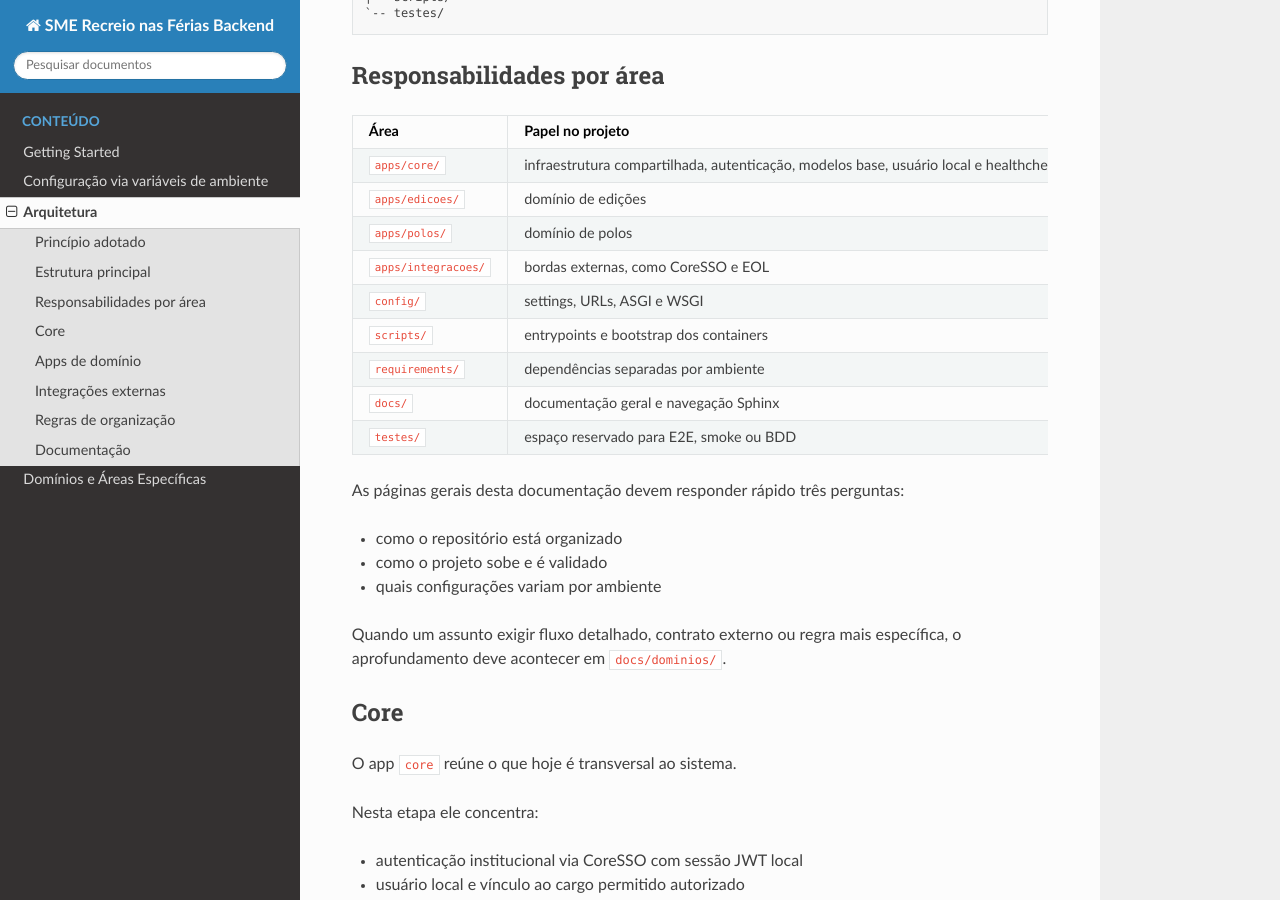
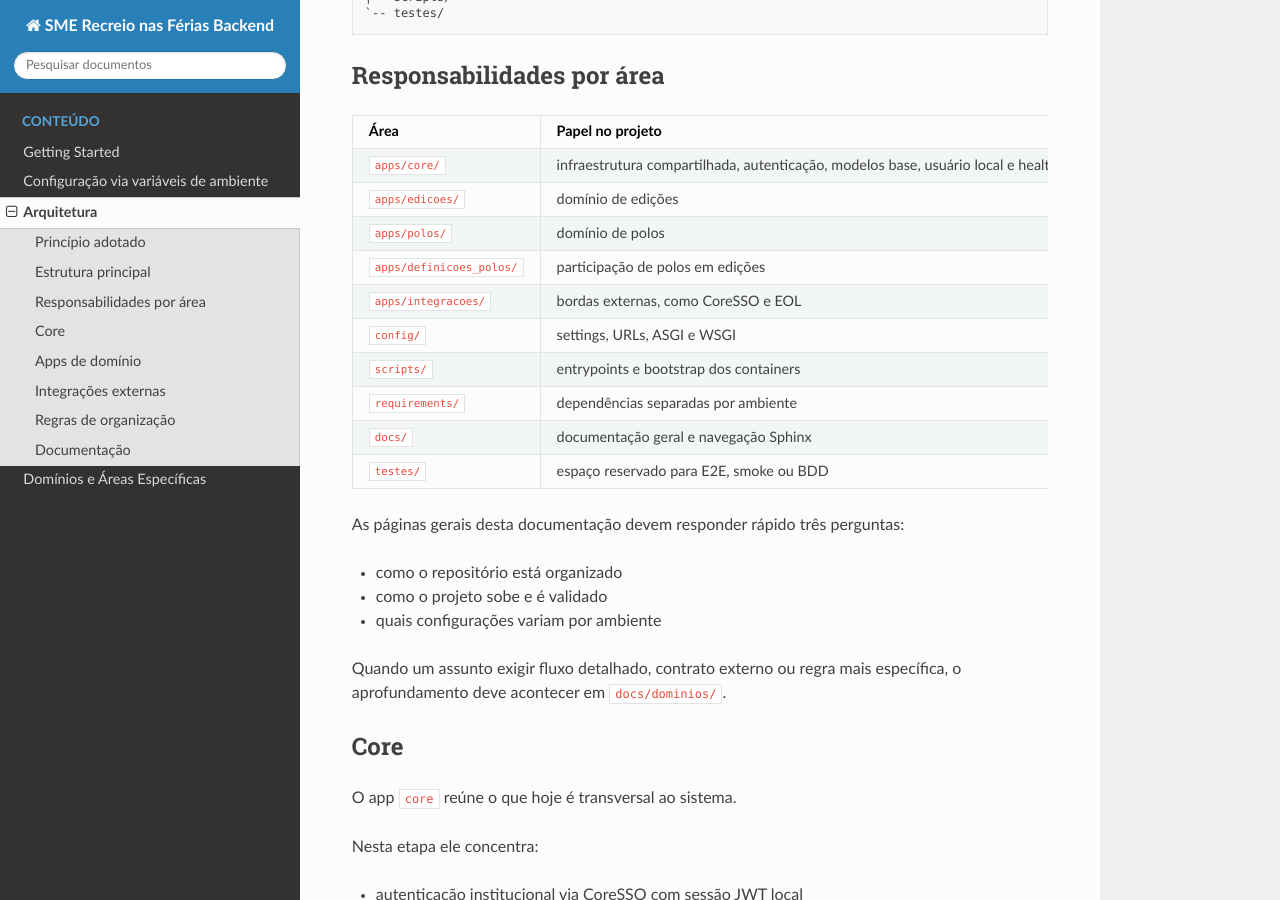
Before and after one commit to prefeiturasp/SME-RecreioNasFerias-Backend, a Sphinx documentation site: the page built from docs/arquitetura.md, in a window 1280 px wide and 900 px high, scrolled down 821 px. Built offline with Sphinx 7.4.7 and the Read the Docs theme 3.1.0, drawn with Linux system fonts in a browser that asks for light colours.

Commit message:
feat: Adiciona descrição para o domínio de definições de polos na documentação de arquitetura

```diff
--- a/docs/arquitetura.md
+++ b/docs/arquitetura.md
@@ -42,6 +42,7 @@ Na prática, isso significa:
 | `apps/core/` | infraestrutura compartilhada, autenticação, modelos base, usuário local e healthcheck |
 | `apps/edicoes/` | domínio de edições |
 | `apps/polos/` | domínio de polos |
+| `apps/definicoes_polos/` | participação de polos em edições |
 | `apps/integracoes/` | bordas externas, como CoreSSO e EOL |
 | `config/` | settings, URLs, ASGI e WSGI |
 | `scripts/` | entrypoints e bootstrap dos containers |
```
